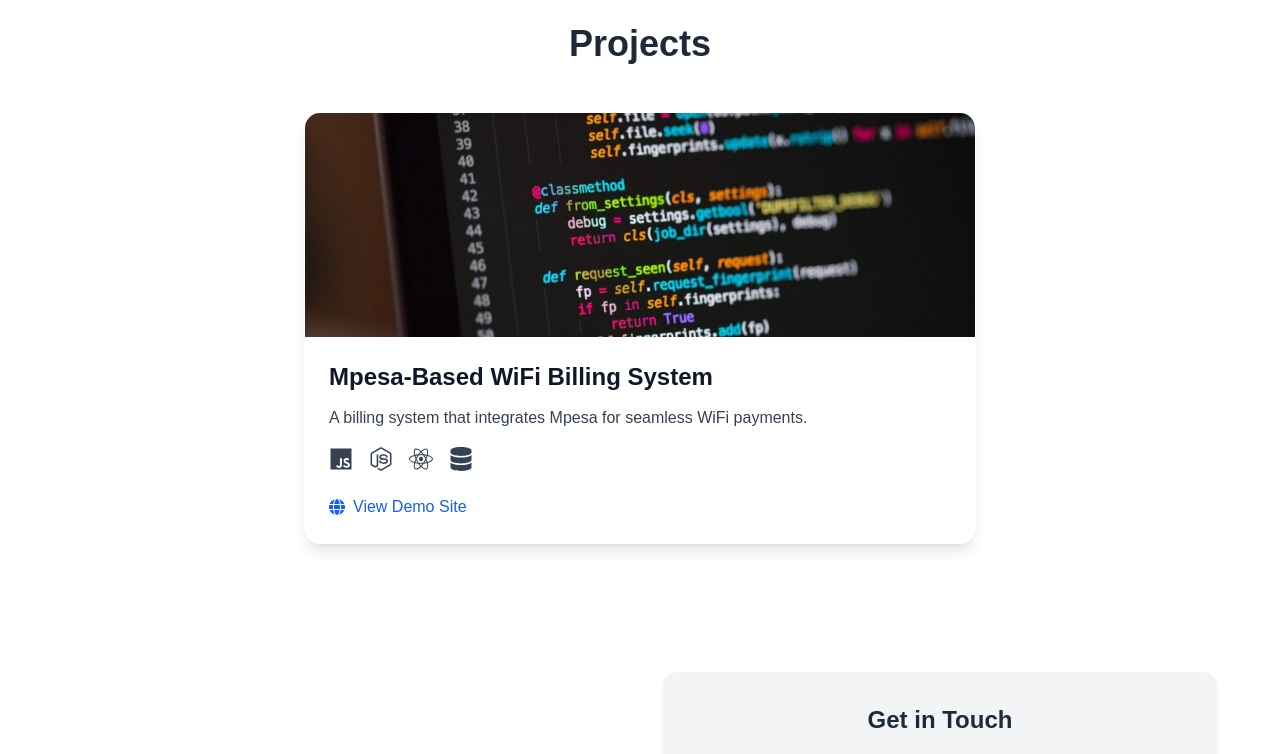
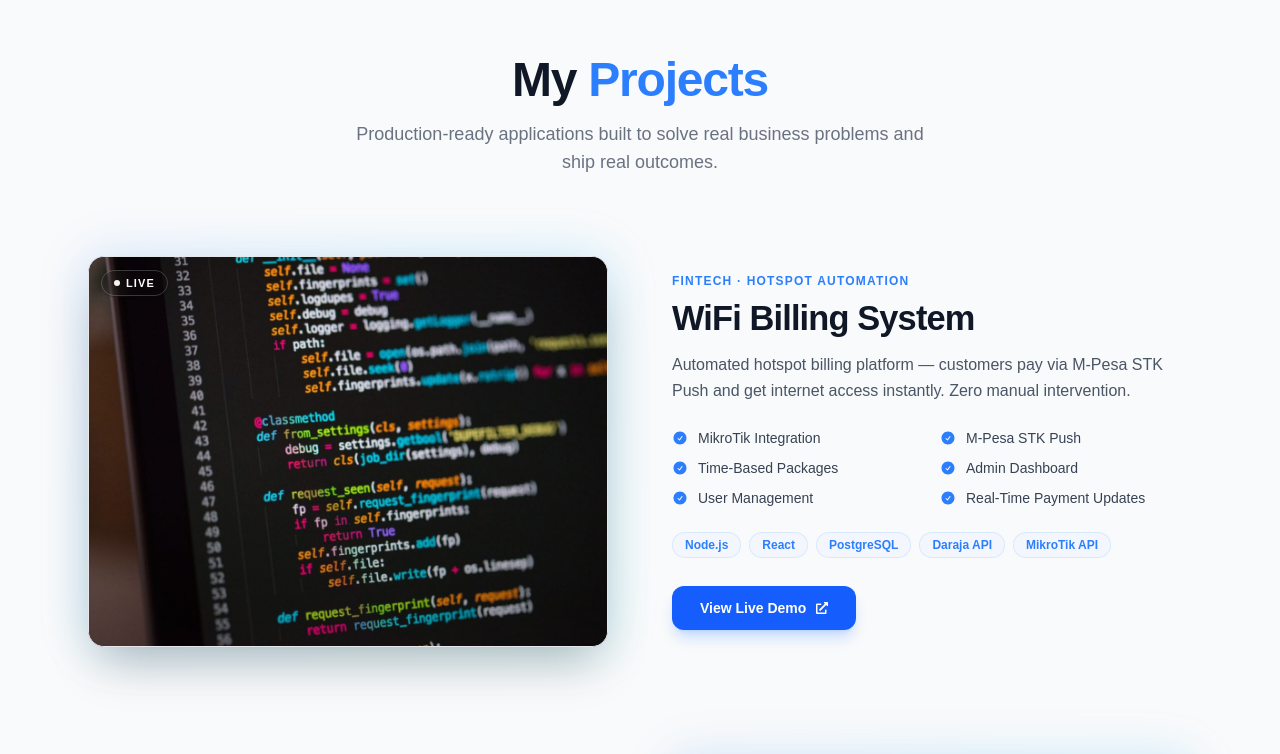
Before and after one commit to Nigiddy/my_portfolio, a Next.js app: page / in a window 1280 px wide. Shown: the part 1640-2394 px from the top of the page. Built offline with nearby package versions, Linux system fonts and the light colour scheme.

Commit message:
Refined the projects section

```diff
--- a/src/components/Projects.jsx
+++ b/src/components/Projects.jsx
@@ -1,109 +1,175 @@
 "use client";
 
-import React, { useState, useEffect } from "react";
-import { FaGithub, FaJs, FaNodeJs, FaReact, FaPython, FaAws, FaCss3Alt, FaDatabase } from "react-icons/fa";
-import { FaGlobe } from "react-icons/fa6";
-import { SiVite, SiTypescript, SiTailwindcss, SiSupabase, SiPostgresql } from "react-icons/si";
+import React from "react";
 import Image from "next/image";
-import { useSwipeable } from "react-swipeable";
+import { FaExternalLinkAlt, FaGithub } from "react-icons/fa";
+import { HiCheckCircle } from "react-icons/hi2";
+
+// ─── Data ────────────────────────────────────────────────────────────────────
 
 const projects = [
   {
-    title: "Mlami BBQ - Modern Restaurant Website",
-    description: "A modern BBQ restaurant management system with M-Pesa STK Push payment integration.",
-    techStack: [FaReact, SiVite, SiTypescript, SiTailwindcss, SiSupabase, SiPostgresql],
-    image: "/images/mlami.jpg",
-    repoLink: "https://mlami-demo.vercel.app/",
-    isDeployed: true
+    id: "mpesa-wifi",
+    title: "WiFi Billing System",
+    category: "Fintech · Hotspot Automation",
+    subtitle:
+      "Automated hotspot billing platform — customers pay via M-Pesa STK Push and get internet access instantly. Zero manual intervention.",
+    status: "Live",
+    statusColor: "bg-emerald-500",
+    image: "/images/mpesa-wifi.jpg",
+    features: [
+      "MikroTik Integration",
+      "M-Pesa STK Push",
+      "Time-Based Packages",
+      "Admin Dashboard",
+      "User Management",
+      "Real-Time Payment Updates",
+    ],
+    techStack: ["Node.js", "React", "PostgreSQL", "Daraja API", "MikroTik API"],
+    primaryCta: { label: "View Live Demo", href: "https://qonnectkibaruani.vercel.app/" },
   },
   {
-    title: "Mpesa-Based WiFi Billing System",
-    description: "A billing system that integrates Mpesa for seamless WiFi payments.",
-    techStack: [FaJs, FaNodeJs, FaReact, FaDatabase],
-    image: "/images/mpesa-wifi.jpg",
-    repoLink: "https://qonnectkibaruani.vercel.app/",
-    isDeployed: true
+    id: "mlami-bbq",
+    title: "Mlami BBQ",
+    category: "F&B · Restaurant Tech",
+    subtitle:
+      "Full-stack restaurant platform replacing paper menus — customers scan a QR code, order, and pay via M-Pesa from their table.",
+    status: "Live",
+    statusColor: "bg-blue-500",
+    image: "/images/mlami.jpg",
+    features: [
+      "QR Code Ordering",
+      "M-Pesa Checkout",
+      "Live Menu Management",
+      "Role-Based Admin (Finance / Ops)",
+      "Reservation & Booking System",
+      "Digital Receipts",
+    ],
+    techStack: ["React", "TypeScript", "TailwindCSS", "Supabase", "PostgreSQL"],
+    primaryCta: { label: "View Live Demo", href: "https://mlami-demo.vercel.app/" },
   },
 ];
 
-export default function Projects() {
-  const [current, setCurrent] = useState(0);
+// ─── Sub-components ───────────────────────────────────────────────────────────
 
-  // Swipe handlers
-  const handlers = useSwipeable({
-    onSwipedLeft: () => setCurrent((prev) => (prev + 1) % projects.length),
-    onSwipedRight: () => setCurrent((prev) => (prev - 1 + projects.length) % projects.length),
-    trackMouse: true,
-  });
+const StatusBadge = ({ label, color }) => (
+  <span className={`inline-flex items-center gap-1.5 px-3 py-1 rounded-full text-[11px] font-bold tracking-widest uppercase text-white backdrop-blur-md border border-white/20 shadow-sm ${color}/90`}>
+    <span className="w-1.5 h-1.5 rounded-full bg-white animate-pulse" />
+    {label}
+  </span>
+);
 
-  // Auto-swipe every 4 seconds
-  useEffect(() => {
-    const interval = setInterval(() => {
-      setCurrent((prev) => (prev + 1) % projects.length);
-    }, 4000);
-    return () => clearInterval(interval);
-  }, []);
+const TechBadge = ({ label }) => (
+  <span className="px-3 py-1 text-xs font-semibold rounded-full bg-blue-50/60 dark:bg-blue-900/20 text-blue-500 dark:text-blue-300 border border-blue-200/50 dark:border-blue-700/40">
+    {label}
+  </span>
+);
 
-  const project = projects[current];
-
-  return (
-    <section id="projects" className="w-full py-16 bg-white dark:bg-black transition-colors">
-      <div className="max-w-3xl mx-auto px-6">
-        <h2 className="text-4xl font-bold text-center text-gray-800 dark:text-white">
-          Projects
-        </h2>
-
-        <div {...handlers} className="mt-12 flex justify-center items-center">
+const CTAButton = ({
+  href, label, icon, variant,
+}) => (
   <a
-            href={project.repoLink}
+    href={href}
     target="_blank"
     rel="noopener noreferrer"
-            aria-label={`Project: ${project.title}. ${project.isDeployed ? 'View Demo Site' : 'View on GitHub'}`}
-            className="group block w-full max-w-2xl rounded-2xl overflow-hidden
-              bg-white/20 dark:bg-black/30 backdrop-blur-lg
-              shadow-lg hover:shadow-2xl transition-all duration-500 border border-white/30"
+    className={`inline-flex items-center gap-2.5 px-7 py-3 rounded-xl text-sm font-bold transition-all duration-200 hover:-translate-y-0.5 active:translate-y-0 ${
+      variant === "primary"
+        ? "bg-blue-600 hover:bg-blue-500 text-white shadow-lg shadow-blue-500/25 hover:shadow-blue-500/40"
+        : "bg-white dark:bg-gray-800 text-gray-700 dark:text-gray-200 border-2 border-gray-200 dark:border-gray-700 hover:border-gray-300 dark:hover:border-gray-600"
+    }`}
   >
-            {/* Image section */}
-            <div className="w-full h-56 relative overflow-hidden">
+    {label}
+    {icon}
+  </a>
+);
+
+// ─── Card ─────────────────────────────────────────────────────────────────────
+
+const ProjectCard = ({ project, reverse }) => (
+  <div className={`flex flex-col lg:flex-row gap-12 lg:gap-16 items-center ${reverse ? "lg:flex-row-reverse" : ""}`}>
+    {/* Image */}
+    <div className="w-full lg:w-1/2 group relative">
+      <div className="absolute -inset-1.5 bg-gradient-to-br from-blue-500 to-cyan-400 rounded-3xl blur-xl opacity-15 group-hover:opacity-35 transition duration-700" />
+      <div className="relative rounded-2xl overflow-hidden border border-gray-200 dark:border-gray-800 shadow-2xl bg-gray-900">
+        <div className="absolute top-3 left-3 z-10">
+          <StatusBadge label={project.status} color={project.statusColor} />
+        </div>
+        <div className="aspect-[4/3] relative">
           <Image
             src={project.image}
             alt={project.title}
-                width={800}
-                height={224}
-                className="object-cover w-full h-full group-hover:scale-110 transition-transform duration-500"
+            fill
+            className="object-cover object-top group-hover:scale-[1.03] transition-transform duration-700 ease-out"
           />
+          {/* Subtle bottom gradient for depth */}
+          <div className="absolute inset-0 bg-gradient-to-t from-black/30 via-transparent to-transparent" />
+        </div>
+      </div>
     </div>
 
     {/* Content */}
-            <div className="p-6">
-              <h3 className="text-2xl font-semibold text-gray-900 dark:text-white group-hover:text-blue-500 transition-colors">
+    <div className="w-full lg:w-1/2 flex flex-col gap-6">
+      <div>
+        <p className="text-xs font-bold tracking-widest uppercase text-blue-500 dark:text-blue-400 mb-2">
+          {project.category}
+        </p>
+        <h3 className="text-3xl md:text-[2.15rem] font-extrabold text-gray-900 dark:text-white leading-tight tracking-tight">
           {project.title}
         </h3>
-              <p className="mt-3 text-gray-700 dark:text-gray-300 leading-relaxed">
-                {project.description}
+        <p className="mt-3 text-base text-gray-600 dark:text-gray-400 leading-relaxed">
+          {project.subtitle}
         </p>
-
-              {/* Tech stack icons */}
-              <div className="flex flex-wrap items-center gap-4 mt-4">
-                {project.techStack.map((Icon, idx) => (
-                  <Icon key={idx} className="text-2xl text-gray-700 dark:text-gray-300 group-hover:text-blue-400 transition-colors" />
-                ))}
       </div>
 
-              {/* Link */}
-              <div className="mt-6 flex items-center gap-2 text-blue-600 dark:text-blue-400 font-medium group-hover:underline">
-                {project.isDeployed ? (
-                  <>
-                    <FaGlobe /> <span>View Demo Site</span>
-                  </>
-                ) : (
-                  <>
-                    <FaGithub /> <span>View on GitHub</span>
-                  </>
+      {/* Features */}
+      <ul className="grid grid-cols-1 sm:grid-cols-2 gap-x-4 gap-y-2.5">
+        {project.features.map((f) => (
+          <li key={f} className="flex items-center gap-2.5 text-sm text-gray-700 dark:text-gray-300 font-medium">
+            <HiCheckCircle className="text-blue-500 shrink-0 text-base" />
+            {f}
+          </li>
+        ))}
+      </ul>
+
+      {/* Tech */}
+      <div className="flex flex-wrap gap-2">
+        {project.techStack.map((t) => <TechBadge key={t} label={t} />)}
+      </div>
+
+      {/* CTAs */}
+      <div className="flex flex-wrap gap-3 pt-1">
+        <CTAButton href={project.primaryCta.href} label={project.primaryCta.label} icon={<FaExternalLinkAlt className="text-xs" />} variant="primary" />
+        {project.secondaryCta && (
+          <CTAButton href={project.secondaryCta.href} label={project.secondaryCta.label} icon={<FaGithub className="text-sm" />} variant="secondary" />
         )}
       </div>
     </div>
-          </a>
+  </div>
+);
+
+// ─── Section ──────────────────────────────────────────────────────────────────
+
+export default function Projects() {
+  return (
+    <section id="projects" className="w-full py-24 bg-gray-50 dark:bg-[#0a0a0a] transition-colors relative overflow-hidden">
+      <div className="absolute inset-0 bg-grid-slate-200/[0.04] dark:bg-grid-slate-800/[0.04] pointer-events-none" />
+
+      <div className="max-w-6xl mx-auto px-6 relative">
+        {/* Header */}
+        <div className="text-center mb-20">
+          <h2 className="text-4xl md:text-5xl font-extrabold tracking-tight text-gray-900 dark:text-white">
+            My <span className="text-blue-500 dark:text-blue-500">Projects</span>
+          </h2>
+          <p className="mt-4 text-lg text-gray-500 dark:text-gray-400 max-w-xl mx-auto">
+            Production-ready applications built to solve real business problems and ship real outcomes.
+          </p>
+        </div>
+
+        {/* Cards */}
+        <div className="space-y-28">
+          {projects.map((project, i) => (
+            <ProjectCard key={project.id} project={project} reverse={i % 2 !== 0} />
+          ))}
         </div>
       </div>
     </section>
```
Also changed, not shown: public/images/danguro.jpg (deleted), public/images/zoeziFit.jpg (deleted). Lines whose indentation alone changed are shown as unchanged.
